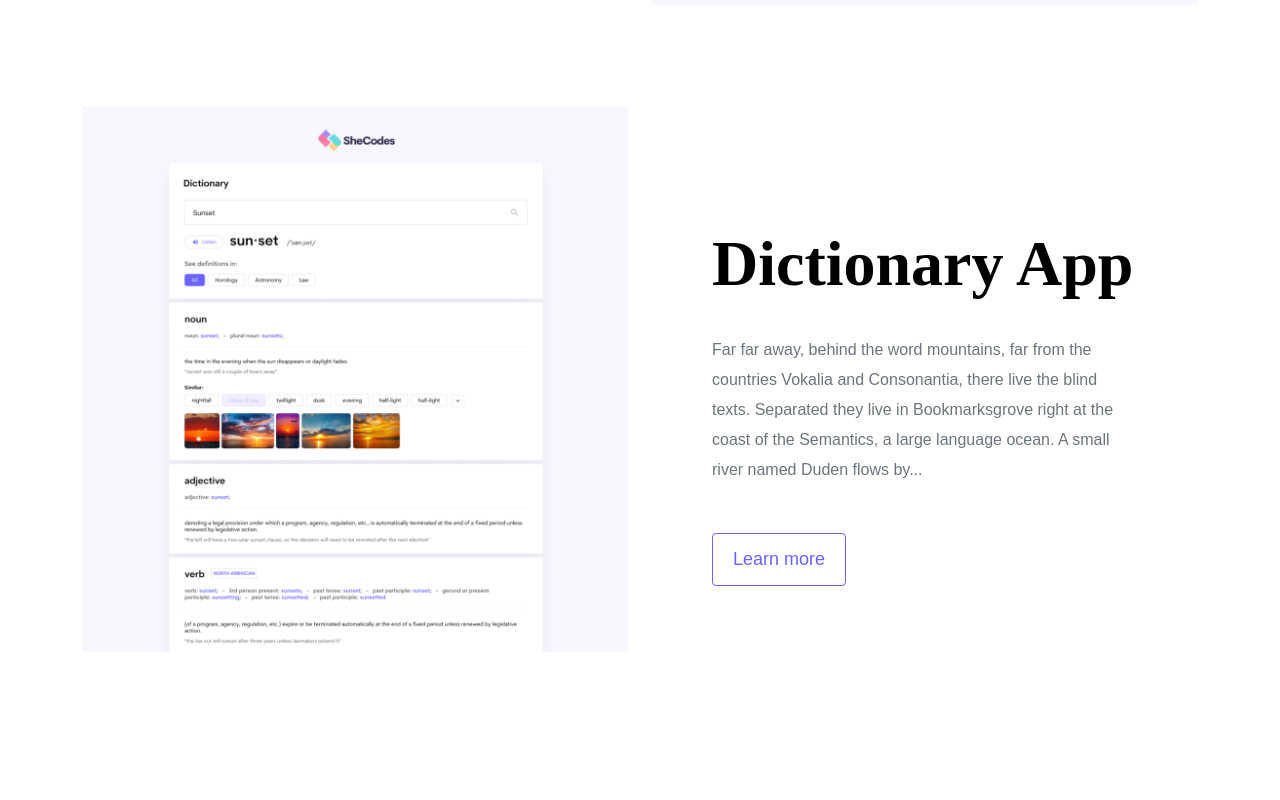
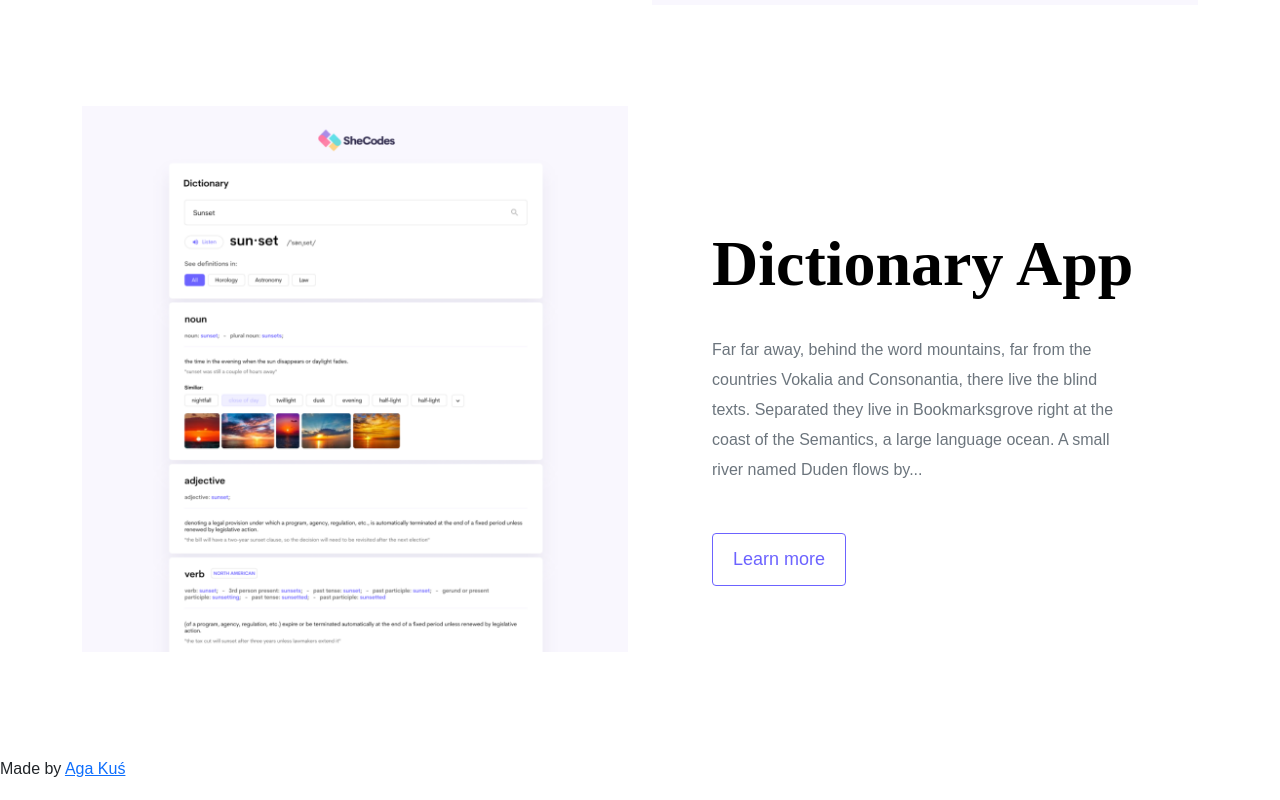
Before and after one commit to agguuaa/Portfolio, a plain HTML site: page index.html in a window 1280 px wide. Shown: the part 1923-2723 px from the top of the page. Before the commit the page ends 2677 px from the top, so only its background shows below. Drawn offline with nearby package versions, Linux system fonts and the light colour scheme.

Commit message:
github link added

```diff
--- a/index.html
+++ b/index.html
@@ -108,5 +108,7 @@
         </div>
       </div>
     </div>
+
+    <p>Made by <a href="https://github.com/agguuaa/Portfolio">Aga Kuś</a></p>
   </body>
 </html>
```
